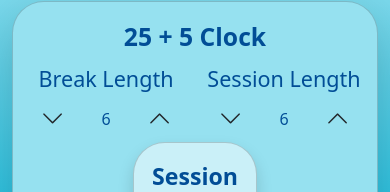
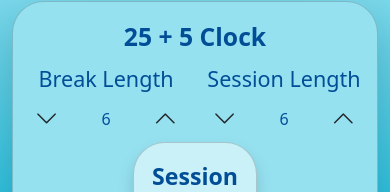
Before and after one commit to cwjki/clock, a React (Create React App) app: page / in a window 390 px wide. Shown: the part 202-394 px from the top of the page. Built offline with nearby package versions, Linux system fonts and the light colour scheme.

Commit message:
fixed responsive of the breaks and session

```diff
--- a/src/components/Clock.tsx
+++ b/src/components/Clock.tsx
@@ -8,39 +8,33 @@
               <div className="card-title text-center fs-2 fw-semibold">
                 25 + 5 Clock
               </div>
+
               <div className="row align-items-center text-center">
                 <div className="col fs-4">Break Length</div>
                 <div className="col fs-4">Session Length</div>
               </div>
+
               <div className="row align-items-center text-center">
                 <div className="col">
                   <div className="row align-items-center justify-content-center">
-                    <div className="col">
-                      <button className="btn border-0">
-                        <i className="bi bi-chevron-down fs-3"></i>
-                      </button>
-                    </div>
+                    <button className="col btn border-0 ">
+                      <i className="bi bi-chevron-down fs-3"></i>
+                    </button>
                     <div className="col">6</div>
-                    <div className="col">
-                    <button className="btn border-0">
-                        <i className="bi bi-chevron-up fs-3"></i>
-                      </button>
-                    </div>
+                    <button className="col btn border-0">
+                      <i className="bi bi-chevron-up fs-3"></i>
+                    </button>
                   </div>
                 </div>
                 <div className="col">
                   <div className="row align-items-center justify-content-center">
-                    <div className="col">
-                    <button className="btn border-0">
+                      <button className=" col btn border-0">
                         <i className="bi bi-chevron-down fs-3"></i>
                       </button>
-                    </div>
                     <div className="col">6</div>
-                    <div className="col">
-                    <button className="btn border-0">
+                      <button className="col btn border-0">
                         <i className="bi bi-chevron-up fs-3"></i>
                       </button>
-                    </div>
                   </div>
                 </div>
               </div>
--- a/src/custom.scss
+++ b/src/custom.scss
@@ -17,12 +17,7 @@
     rgba(1, 77, 150, 1) 100%
   );
 
-  margin: 0;
-  font-family: -apple-system, BlinkMacSystemFont, "Segoe UI", "Roboto", "Oxygen",
-    "Ubuntu", "Cantarell", "Fira Sans", "Droid Sans", "Helvetica Neue",
-    sans-serif;
-  -webkit-font-smoothing: antialiased;
-  -moz-osx-font-smoothing: grayscale;
+
 }
 
 code {
```
